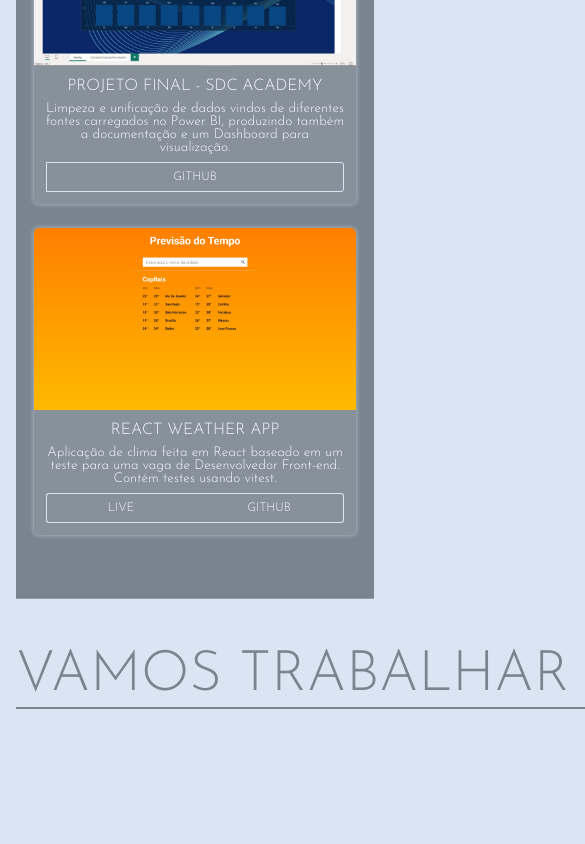
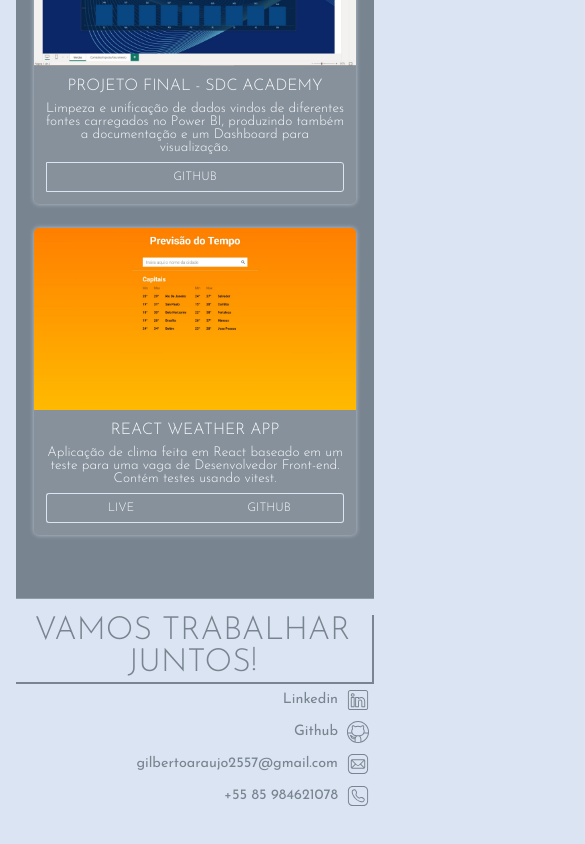
Before and after one commit to lesYeauxSansVisage/portfolio, a React (Vite) app: page / in a window 390 px wide. Shown: the part 2554-3398 px from the top of the page, 585 px wide, since content can reach past the window. Before the commit the page ends 3329 px from the top, so only its background shows below. Built offline with nearby package versions, Linux system fonts and the light colour scheme.

Commit message:
STYLES: Add respond mixin to make footer responsive

```diff
--- a/src/sections/Contact.scss
+++ b/src/sections/Contact.scss
@@ -1,14 +1,22 @@
+@import '../sass/abstract/mixins';
+
 .contact-section {
     padding: 2rem 0;
     text-align: center;
     display: grid;
-    justify-content: space-around;
+    justify-items: center;
     gap: 0 2rem;
-    grid-template-columns: max-content max-content;
+    grid-template-columns: auto auto;
+
+
+    @include respond(phone) {
+        grid-template-columns: auto;
+        justify-content: center;
+    }
 
     h2 {
         align-self: center;
-        font-size: 7rem;
+        font-size: 4rem;
     }
 }
 
@@ -17,6 +25,10 @@
     flex-direction: column;
     align-items: flex-end;
     justify-content: center;
+
+    @include respond(phone) {
+        justify-self: end;
+    }
 
     &__link {
         color: var(--main-color);
```
